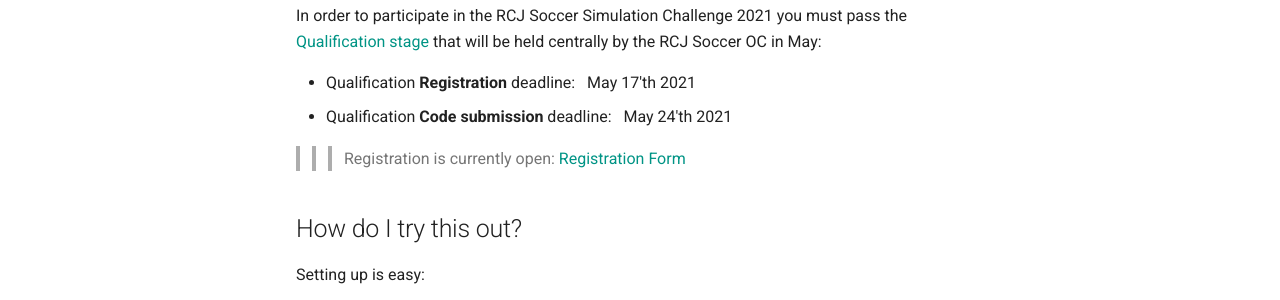
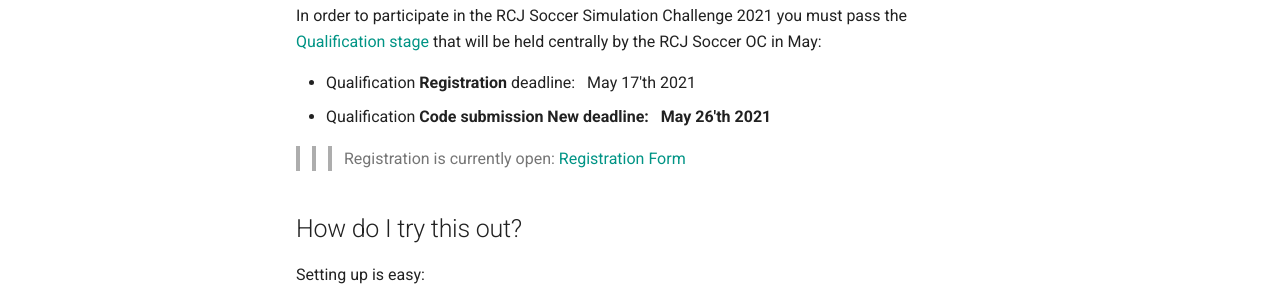
Before and after one commit to robocup-junior/rcj-soccersim, an MkDocs documentation site: the page built from docs/docs/index.md, in a window 1280 px wide and 1257 px high. Shown: the part 750-1050 px from the top of the window. Built offline with MkDocs 1.6.1 and Material for MkDocs 9.7.7, drawn with Linux system fonts in a browser that asks for light colours.

Commit message:
docs: Update code submission deadline

```diff
--- a/docs/docs/index.md
+++ b/docs/docs/index.md
@@ -21,7 +21,7 @@
 [Qualification stage](qualification.md) that will be held centrally by the RCJ Soccer OC in May:
 
 - Qualification **Registration** deadline: &nbsp; May 17'th 2021
-- Qualification **Code submission** deadline: &nbsp; May 24'th 2021
+- Qualification **Code submission** **New deadline: &nbsp; May 26'th 2021**
 
 >>> Registration is currently open: [Registration Form](registration.md)
 
```
